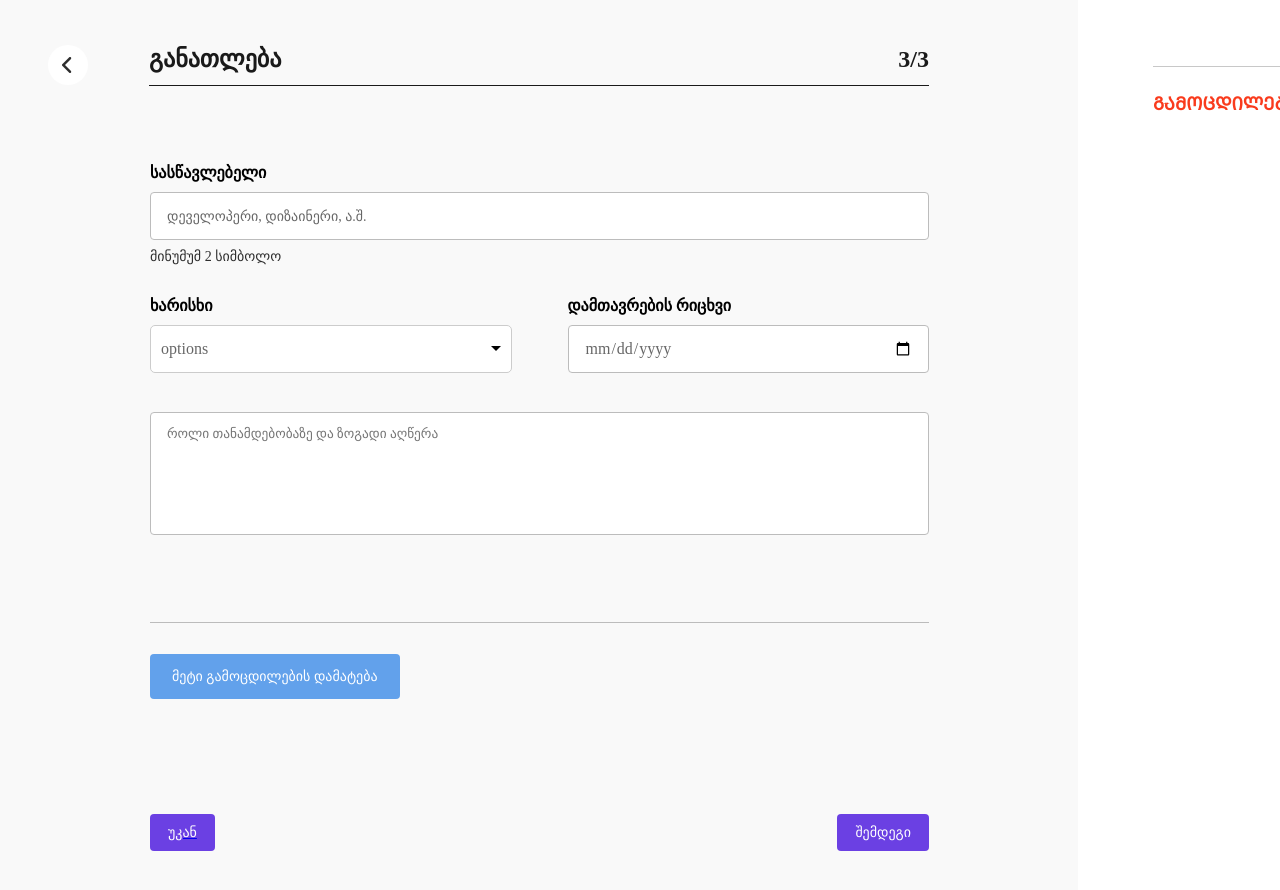
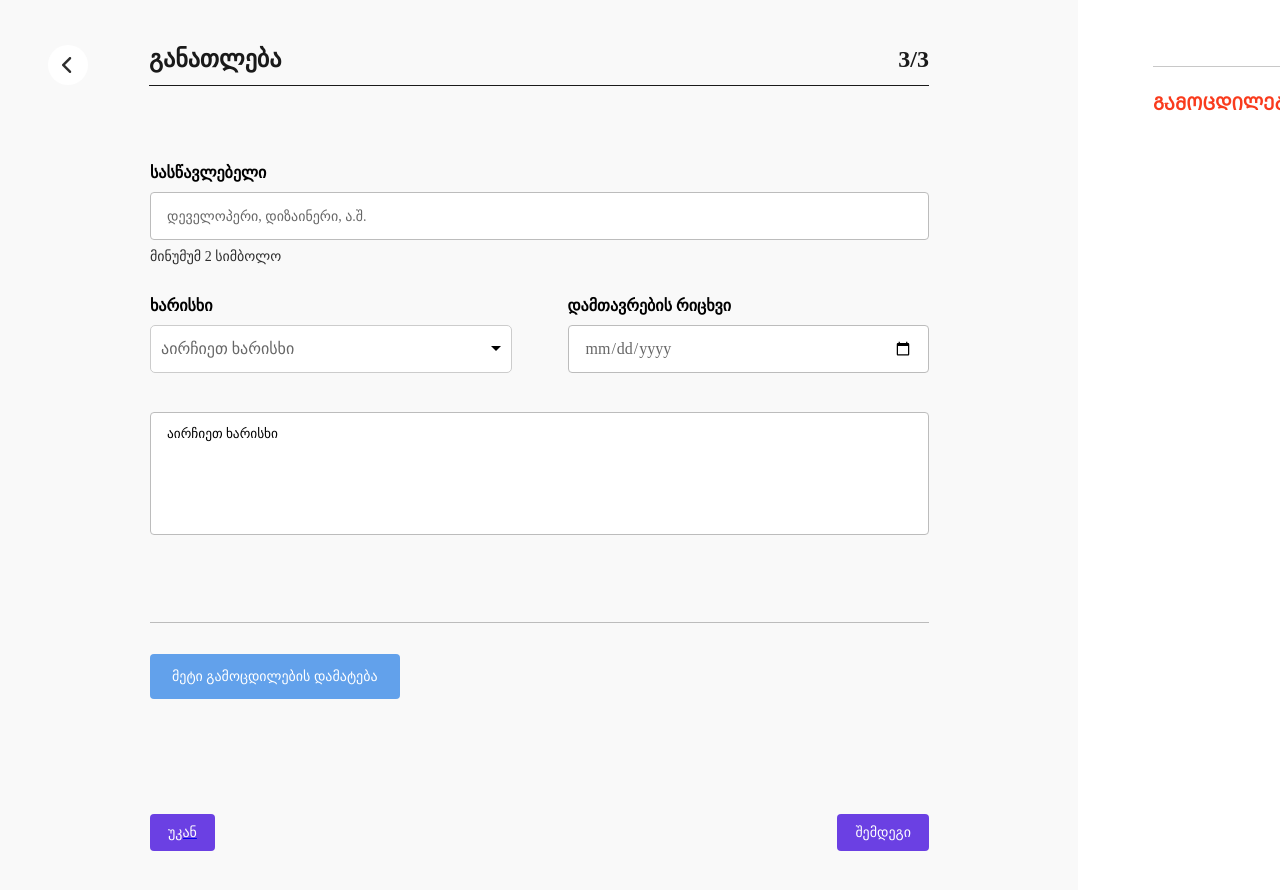
Before and after one commit to lukakhutsishvili/CVgenerator, a React (Vite) app: page /Education in a window 1280 px wide. Shown: the top 890 px of the page. Built offline with nearby package versions, Linux system fonts and the light colour scheme; a web font is replaced by a local one.

Commit message:
add index in customSelecgt

```diff
--- a/src/components/customSelect.tsx
+++ b/src/components/customSelect.tsx
@@ -1,14 +1,17 @@
-import React, { useState } from "react";
+import React, { useEffect, useState } from "react";
+import { useFormContext } from "react-hook-form";
 import styled from "styled-components";
 
 type CustomSelectProps = {
   options: string[];
   defaultValue: string;
+  index: any;
 };
 
 const CustomSelect: React.FC<CustomSelectProps> = ({
   options,
   defaultValue,
+  index,
 }) => {
   const [selectedOption, setSelectedOption] = useState(defaultValue);
   const [isOpen, setIsOpen] = useState(false);
@@ -18,12 +21,17 @@ const CustomSelect: React.FC<CustomSelectProps> = ({
     setIsOpen(false);
   };
 
+  const { setValue } = useFormContext();
+
+  useEffect(() => {
+    setValue(`education.${index}.description`, selectedOption);
+  }, [selectedOption, setValue]);
+
   return (
     <SelectContainer>
       <SelectedOption
         onClick={() => setIsOpen(!isOpen)}
-        selectedOption={selectedOption}
-        defaultValue={defaultValue}
+        isdefault={selectedOption === defaultValue}
       >
         {selectedOption}
         <Arrow />
@@ -51,8 +59,7 @@ const SelectContainer = styled.div`
 `;
 
 const SelectedOption = styled.div<{
-  selectedOption: string;
-  defaultValue: string;
+  isdefault: boolean;
 }>`
   display: flex;
   justify-content: space-between;
@@ -63,8 +70,7 @@ const SelectedOption = styled.div<{
   background-color: #fff;
   cursor: pointer;
   height: 48px;
-  color: ${({ selectedOption, defaultValue }) =>
-    selectedOption === defaultValue ? "rgba(0, 0, 0, 0.6)" : "#000"};
+  color: ${({ isdefault }) => (isdefault ? "rgba(0, 0, 0, 0.6)" : "#000")};
 `;
 
 const Arrow = styled.span`
--- a/src/pages/Education.tsx
+++ b/src/pages/Education.tsx
@@ -102,7 +102,7 @@ export default function Education() {
                     type="text"
                     labelTxt="სასწავლებელი"
                     errorTxt="მინუმუმ 2 სიმბოლო"
-                    name={`education.[${index}].position`}
+                    name={`education.[${index}].school`}
                   >
                     დეველოპერი, დიზაინერი, ა.შ.
                   </Input>
@@ -113,8 +113,9 @@ export default function Education() {
                     >
                       <Label>ხარისხი</Label>
                       <CustomSelect
-                        defaultValue="options"
+                        defaultValue="აირჩიეთ ხარისხი"
                         options={["alo", "fu", "jeka"]}
+                        index={index}
                       />
                     </div>
                     <div style={{ width: "calc(50% - 23px)" }}>
```
